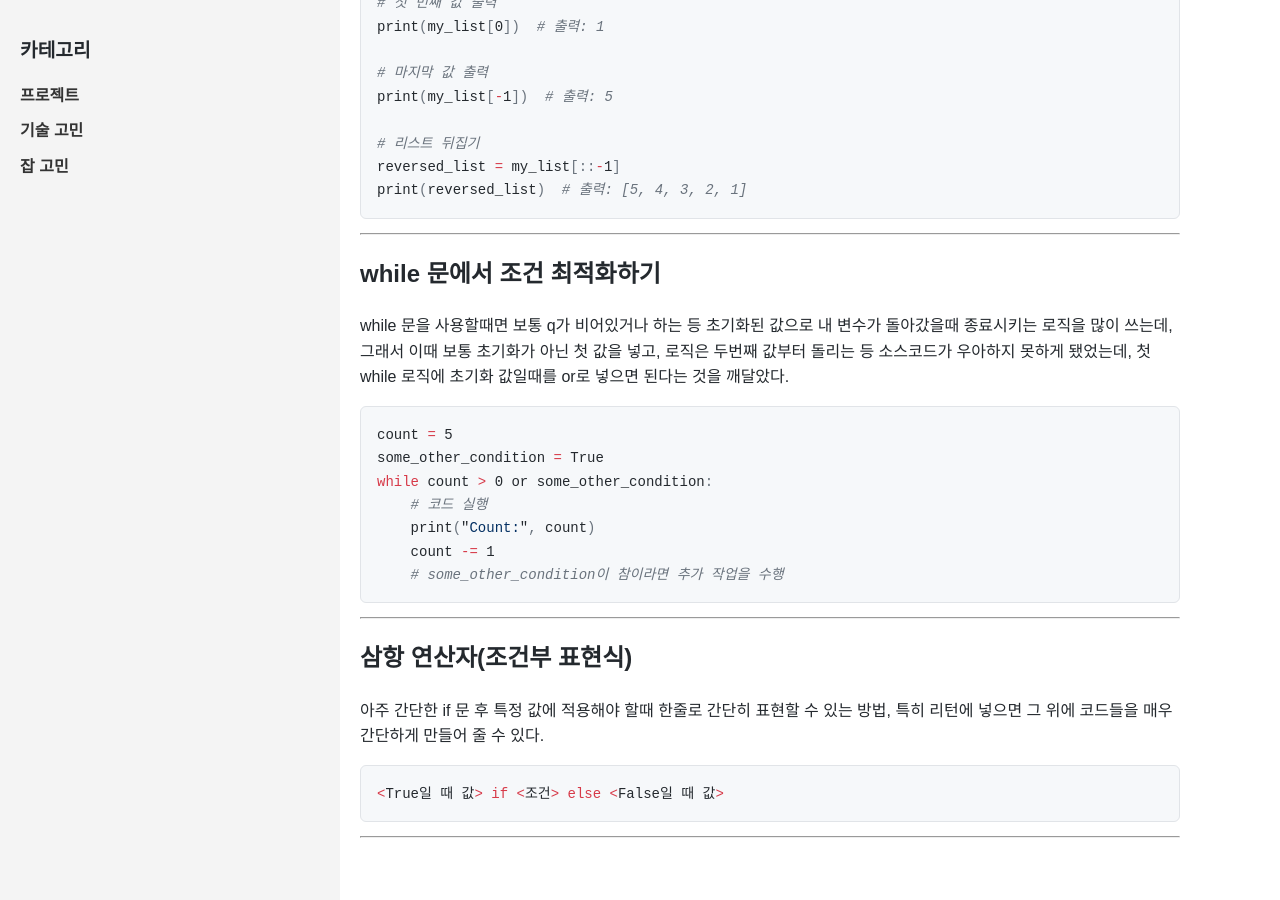
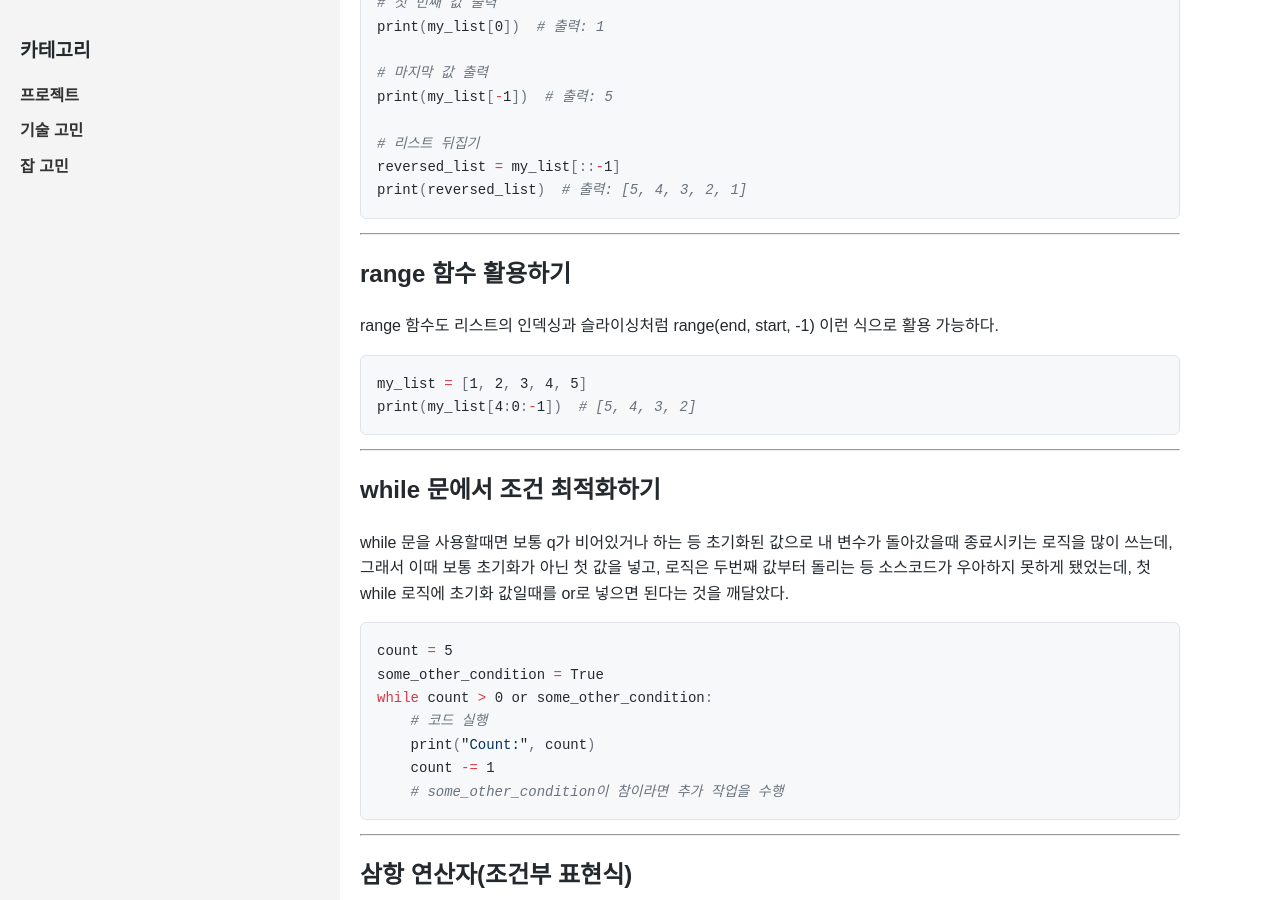
Before and after one commit to sh300new/sh300new.github.io, a Jekyll site: the page built from _tech/Pythonic coding.md, in a window 1280 px wide and 900 px high, scrolled down 1665 px. Built offline with Jekyll 4.4.1, drawn with Linux system fonts in a browser that asks for light colours; before the commit the page ends 2511 px from its top, so only the background shows below that.

Commit message:
Update Pythonic coding.md

````diff
--- a/_tech/Pythonic coding.md
+++ b/_tech/Pythonic coding.md
@@ -86,6 +86,17 @@ print(reversed_list)  # 출력: [5, 4, 3, 2, 1]
 ```
 ---
 
+## range 함수 활용하기
+
+range 함수도 리스트의 인덱싱과 슬라이싱처럼 range(end, start, -1) 이런 식으로 활용 가능하다.
+
+```python
+my_list = [1, 2, 3, 4, 5]
+print(my_list[4:0:-1])  # [5, 4, 3, 2]
+```
+---
+
+
 ## while 문에서 조건 최적화하기
 
 while 문을 사용할때면 보통 q가 비어있거나 하는 등 초기화된 값으로 내 변수가 돌아갔을때 종료시키는 로직을 많이 쓰는데, 그래서 이때 보통 초기화가 아닌 첫 값을 넣고, 로직은 두번째 값부터 돌리는 등 소스코드가 우아하지 못하게 됐었는데, 첫 while 로직에 초기화 값일때를 or로 넣으면 된다는 것을 깨달았다.
````
